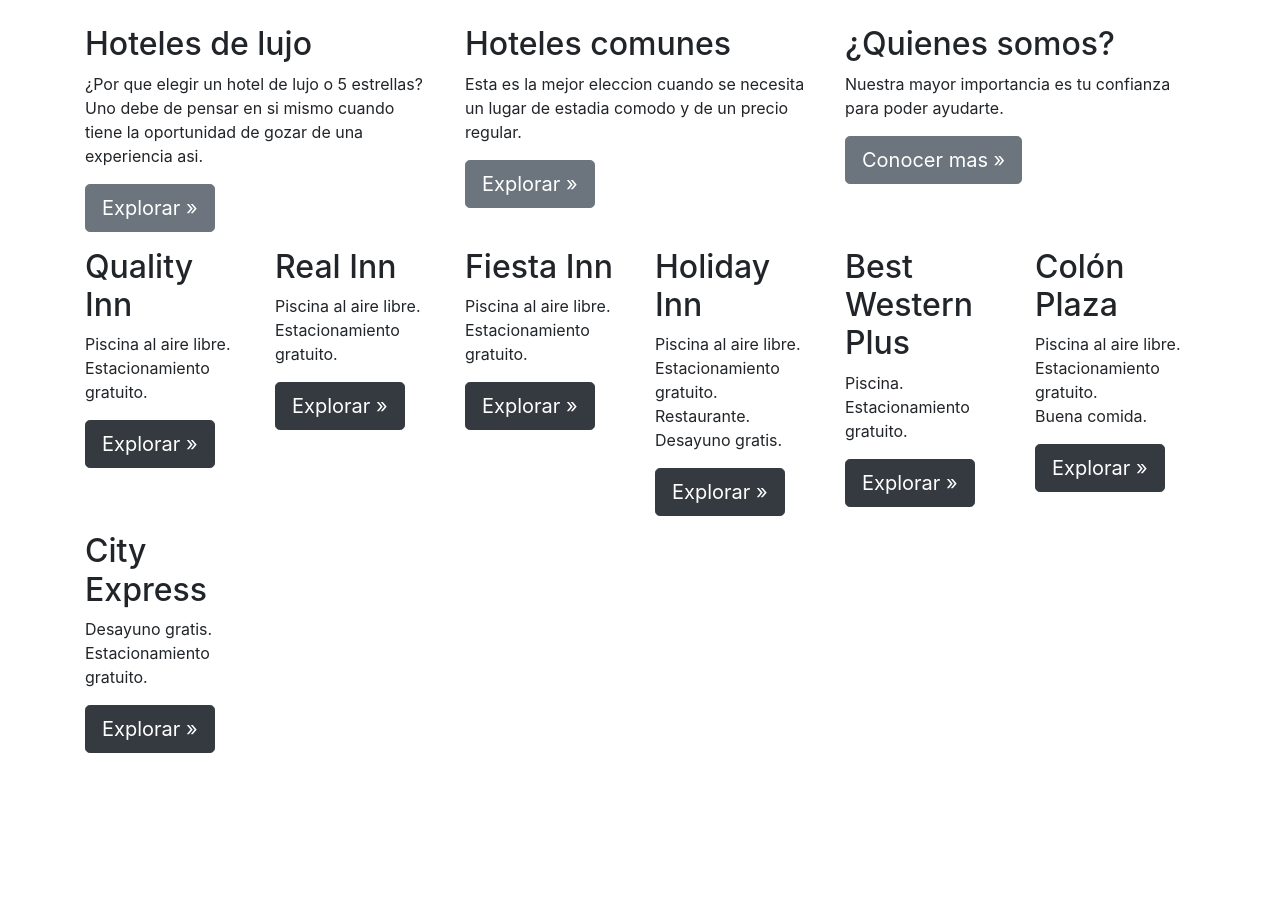
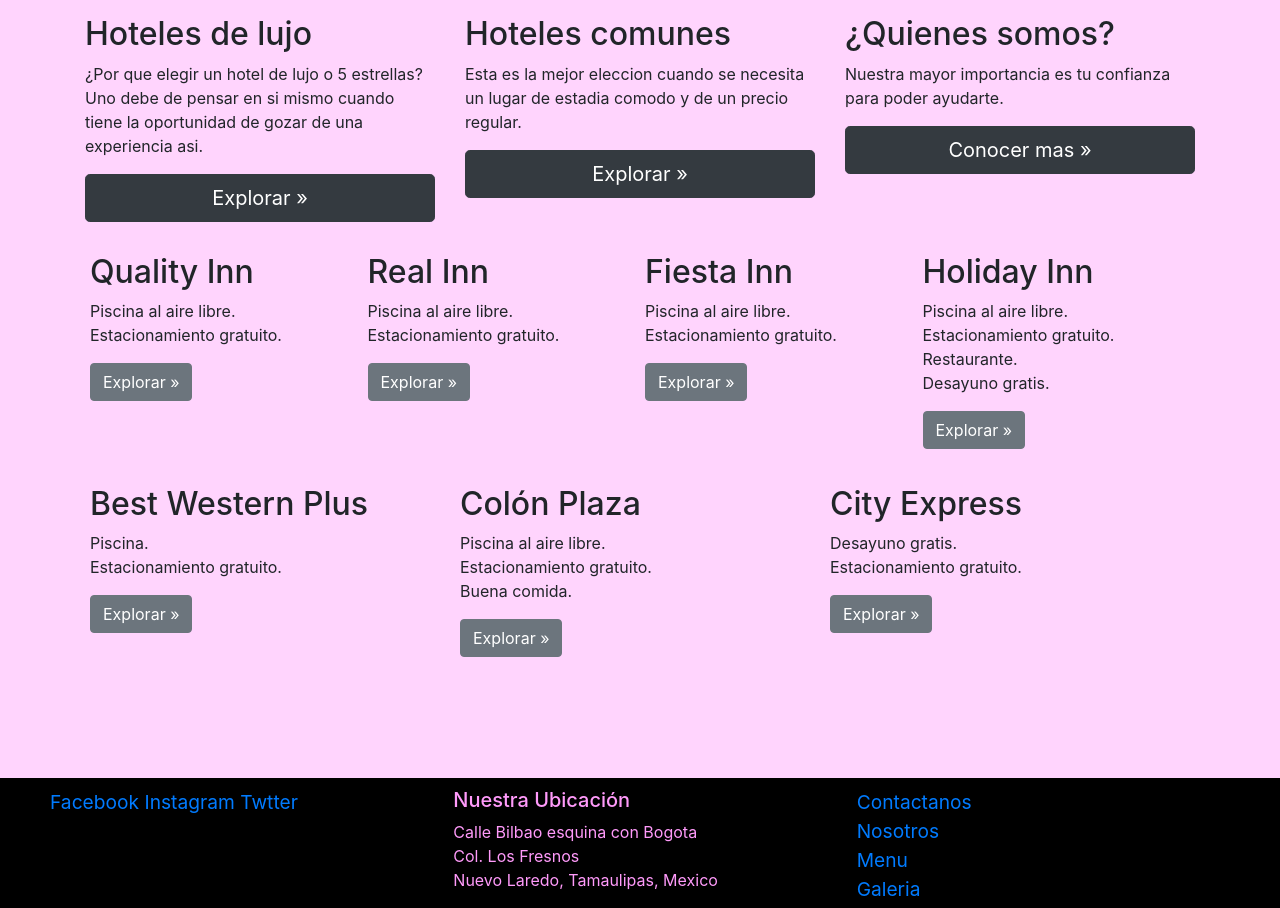
Before and after one commit to Lextarb/PW16100165, a website: page index.html in a window 1280 px wide. Shown: the part 320-1228 px from the top of the page. Before the commit the page ends 1089 px from the top, so only its background shows below. Drawn offline with nearby package versions, Linux system fonts and the light colour scheme.

Commit message:
Conversion a Flex y agregado de estilo CSS
Se cambio el uso del 2do row a tipo flex para mejorar el diseño
Se agrego el archivo de estilo css "principal"

```diff
--- /dev/null
+++ b/css/principal.css
@@ -0,0 +1,26 @@
+.jumbotron{
+    background-color: #000000;
+    color: #FFFFFF;
+}
+
+body{
+    background-color: #FFD4FD;
+}
+
+footer{
+    padding: 10px 50px 0px 50px;
+    background-color: #000000;
+    color: #FF9AFA;
+    margin-bottom: 0px;
+    margin-top: 100px;
+}
+
+.card-design {
+    flex: 1 250px;
+    padding: 5px 5px 5px 5px;
+    margin-top: 10px;
+}
+
+.btn-lg{
+    width: 100%;
+}
--- a/index.html
+++ b/index.html
@@ -5,6 +5,7 @@
     <meta name="viewport" content="width=device-width, initial-scale=1, shrink-to-fit=no>">
     <title>Hoteles</title>
     <link rel="stylesheet" href="/node_modules/bootstrap/dist/css/bootstrap.min.css" >
+    <link rel="stylesheet" href="/css/principal.css" >
 
 </head>
 
@@ -14,7 +15,7 @@
     <div class="container">
       <h1 class="display-4">Hoteles</h1>
       <p class="lead">¿Estas indeciso para elegir un hotel para tu viaje? Confia en nosotros, te podemos ayudar a hacer la mejor eleccion.</p>
-      <p><a class="btn btn-primary btn-lg" href="#" role="button">Comenzar &raquo;</a></p>
+      <p><a class="btn btn-primary btn-ver" href="#" role="button">Comenzar &raquo;</a></p>
     </div>
   </div>
 
@@ -24,73 +25,73 @@
       <div class="col-md-4">
         <h2>Hoteles de lujo</h2>
         <p>¿Por que elegir un hotel de lujo o 5 estrellas? Uno debe de pensar en si mismo cuando tiene la oportunidad de gozar de una experiencia asi.</p>
-        <p><a class="btn btn-secondary btn-lg" href="#" role="button">Explorar &raquo;</a></p>
+        <p><a class="btn btn-dark btn-lg" href="#" role="button">Explorar &raquo;</a></p>
       </div>
 
       <div class="col-md-4">
         <h2>Hoteles comunes</h2>
         <p>Esta es la mejor eleccion cuando se necesita un lugar de estadia comodo y de un precio regular.</p>
-        <p><a class="btn btn-secondary btn-lg" href="#" role="button">Explorar &raquo;</a></p>
+        <p><a class="btn btn-dark btn-lg" href="#" role="button">Explorar &raquo;</a></p>
       </div>
 
       <div class="col-md-4">
         <h2>¿Quienes somos?</h2>
         <p>Nuestra mayor importancia es tu confianza para poder ayudarte.</p>
-        <p><a class="btn btn-secondary btn-lg" href="#" role="button">Conocer mas &raquo;</a></p>
+        <p><a class="btn btn-dark btn-lg" href="#" role="button">Conocer mas &raquo;</a></p>
       </div>
     </div>
 
-    <div class="row">
-      <div class="col-md-2">
+    <div class="d-flex flex-wrap">
+      <div class="d-flex flex-column card-design">
         <h2>Quality Inn</h2>
         <p>Piscina al aire libre.<br>
         Estacionamiento gratuito.</p>
-        <p><a class="btn btn-dark btn-lg" href="#" role="button">Explorar &raquo;</a></p>
+        <p><a class="btn btn-secondary btn-ver" href="#" role="button">Explorar &raquo;</a></p>
       </div>
 
-      <div class="col-md-2">
+      <div class="d-flex flex-column card-design">
         <h2>Real Inn</h2>
         <p>Piscina al aire libre.<br>
         Estacionamiento gratuito.</p>
-        <p><a class="btn btn-dark btn-lg" href="#" role="button">Explorar &raquo;</a></p>
+        <p><a class="btn btn-secondary btn-ver" href="#" role="button">Explorar &raquo;</a></p>
       </div>
 
-      <div class="col-md-2">
+      <div class="d-flex flex-column card-design">
         <h2>Fiesta Inn</h2>
         <p>Piscina al aire libre.<br>
         Estacionamiento gratuito.</p>
-        <p><a class="btn btn-dark btn-lg" href="#" role="button">Explorar &raquo;</a></p>
+        <p><a class="btn btn-secondary btn-ver" href="#" role="button">Explorar &raquo;</a></p>
       </div>
 
-      <div class="col-md-2">
+      <div class="d-flex flex-column card-design">
         <h2>Holiday Inn</h2>
         <p>Piscina al aire libre.<br>
         Estacionamiento gratuito.<br>
         Restaurante.<br>
         Desayuno gratis.</p>
-        <p><a class="btn btn-dark btn-lg" href="#" role="button">Explorar &raquo;</a></p>
+        <p><a class="btn btn-secondary btn-ver" href="#" role="button">Explorar &raquo;</a></p>
       </div>
 
-      <div class="col-md-2">
+      <div class="d-flex flex-column card-design">
         <h2>Best Western Plus</h2>
         <p>Piscina.<br>
         Estacionamiento gratuito.</p>
-        <p><a class="btn btn-dark btn-lg" href="#" role="button">Explorar &raquo;</a></p>
+        <p><a class="btn btn-secondary btn-ver" href="#" role="button">Explorar &raquo;</a></p>
       </div>
 
-      <div class="col-md-2">
+      <div class="d-flex flex-column card-design">
         <h2>Colón Plaza</h2>
         <p>Piscina al aire libre.<br>
         Estacionamiento gratuito.<br>
         Buena comida.</p>
-        <p><a class="btn btn-dark btn-lg" href="#" role="button">Explorar &raquo;</a></p>
+        <p><a class="btn btn-secondary btn-ver" href="#" role="button">Explorar &raquo;</a></p>
       </div>
 
-      <div class="col-md-2">
+      <div class="d-flex flex-column card-design">
         <h2>City Express</h2>
         <p>Desayuno gratis.<br>
         Estacionamiento gratuito.</p>
-        <p><a class="btn btn-dark btn-lg" href="#" role="button">Explorar &raquo;</a></p>
+        <p><a class="btn btn-secondary btn-ver" href="#" role="button">Explorar &raquo;</a></p>
       </div>
 
     </div>
@@ -104,8 +105,30 @@
 <script src="/node_modules/jquery/dist/jquery-3.5.1.slim.min.js"></script>
 <script src="/node_modules/popper.js/dist/umd/popper.min.js"></script>
 <script src="/node_modules/bootstrap/dist/js/bootstrap.min.js"></script>
-</body>
 
 
-
+<footer>
+  <div class="row">
+      <div class="col-sm-4 " style="font-size:larger;">
+          <a href="http://www.facebook.com">Facebook</a>
+          <a href="http://www.instagram.com">Instagram</a>
+          <a href="http://www.twtter.com">Twtter</a>
+      </div>
+      <div class="col-sm-4">
+          <address>
+              <h5>Nuestra Ubicación</h5>
+              <div>Calle Bilbao esquina con Bogota</div>
+              <div>Col. Los Fresnos</div>
+              <div>Nuevo Laredo, Tamaulipas, Mexico</div>
+          </address>
+      </div>
+      <div class="col-sm-4   align-items-end" style="font-size:larger;">
+          <a href="#">Contactanos</a><br>
+          <a href="#">Nosotros</a><br>
+          <a href="#">Menu</a><br>
+          <a href="#">Galeria</a>
+      </div>
+  </div>
+</footer>
+</body>
 </html>
```
